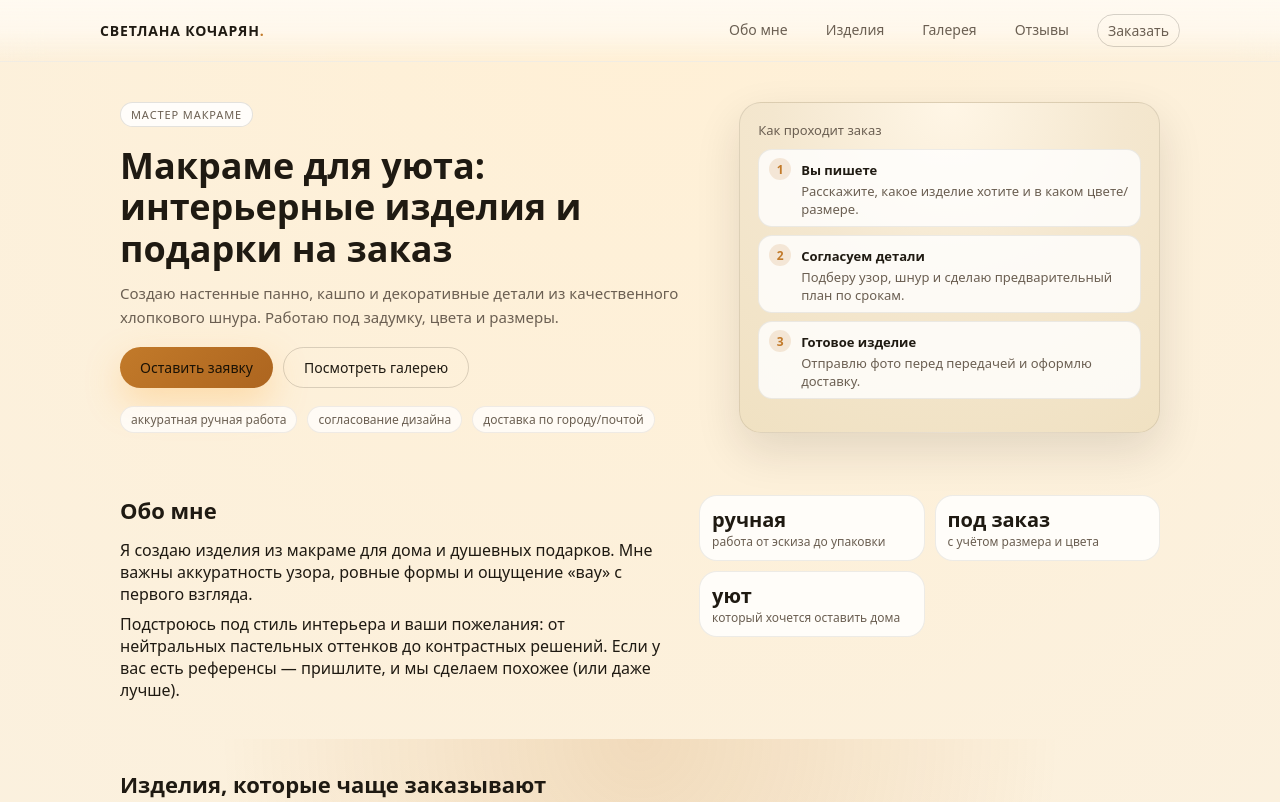
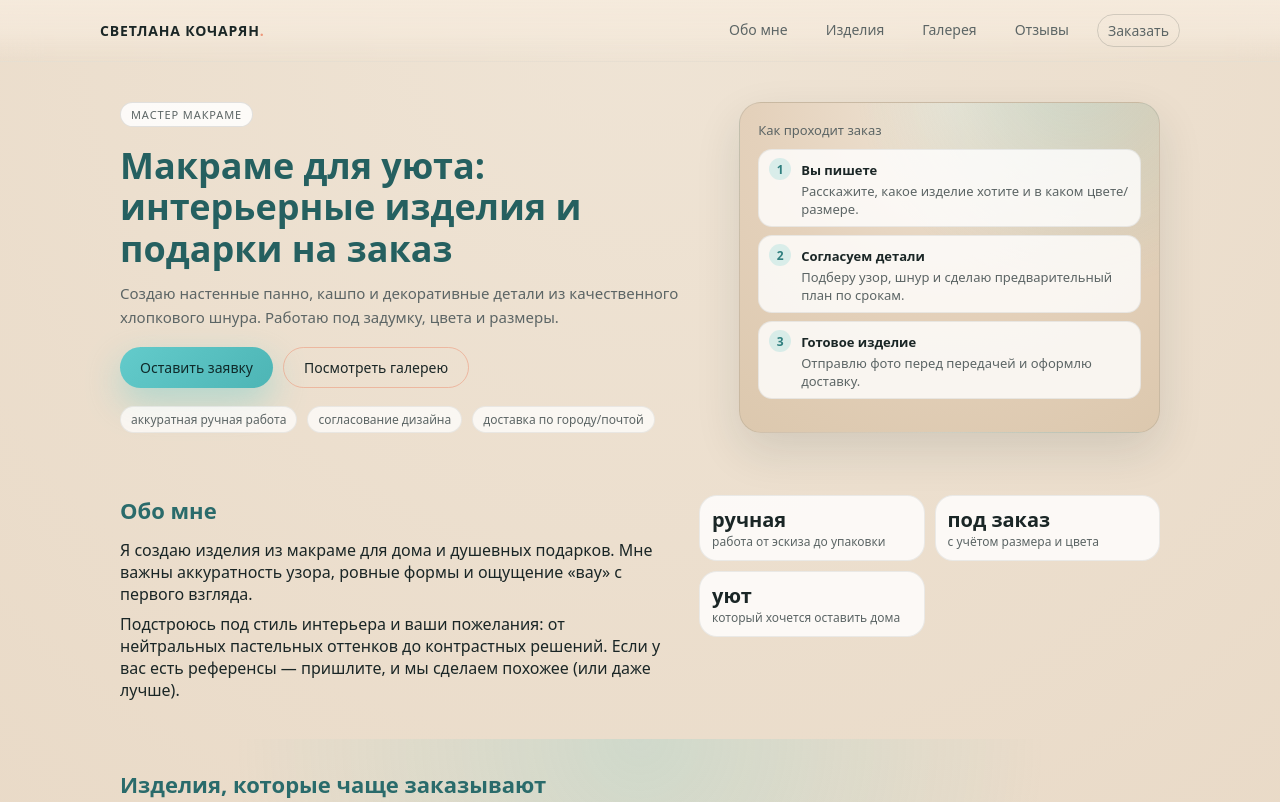
Before and after one commit to svetlakoch-cyber/Svet_Makrame, a plain HTML site: page index.html in a window 1280 px wide. Shown: the top 802 px of the page. Drawn offline with Linux system fonts and the light colour scheme.

Commit message:
Update styles.css

```diff
--- a/styles.css
+++ b/styles.css
@@ -1,14 +1,28 @@
 :root {
-  --bg: #f7f1e6;
-  --bg-elevated: #fffaf2;
-  --bg-elevated-soft: #fbf4e8;
-  --accent: #c27a2a;
-  --accent-soft: rgba(194, 122, 42, 0.15);
-  --accent-strong: #ad651f;
-  --text-main: #1f1a12;
-  --text-muted: #6b5f52;
-  --border-subtle: rgba(31, 26, 18, 0.1);
-  --shadow-soft: 0 18px 45px rgba(31, 26, 18, 0.12);
+  /* Палитра: Peach Pearl, Turquoise, Salmon */
+  --peach: #e4d1bb;
+  --peach-light: #efe4d5;
+  --peach-muted: #dcc8ae;
+  --turquoise: #63cbcb;
+  --turquoise-dark: #4db5b5;
+  --turquoise-soft: rgba(99, 203, 203, 0.22);
+  --salmon: #ed9679;
+  --salmon-dark: #e0785a;
+  --salmon-soft: rgba(237, 150, 121, 0.2);
+
+  --bg: var(--peach);
+  --bg-elevated: #f5eadc;
+  --bg-elevated-soft: var(--peach-light);
+  --primary: var(--turquoise);
+  --primary-soft: var(--turquoise-soft);
+  --primary-strong: var(--turquoise-dark);
+  --accent: var(--salmon);
+  --accent-soft: var(--salmon-soft);
+  --accent-strong: var(--salmon-dark);
+  --text-main: #1a2626;
+  --text-muted: #5c6565;
+  --border-subtle: rgba(26, 38, 38, 0.1);
+  --shadow-soft: 0 18px 45px rgba(26, 50, 50, 0.12);
   --radius-lg: 18px;
   --radius-full: 999px;
 }
@@ -24,7 +38,7 @@ body {
   margin: 0;
   padding: 0;
   font-family: system-ui, -apple-system, BlinkMacSystemFont, "Segoe UI", sans-serif;
-  background: radial-gradient(circle at top, #fff0d6 0, var(--bg) 55%, #f2eadc 100%);
+  background: radial-gradient(circle at top, var(--peach-light) 0, var(--bg) 55%, var(--peach-muted) 100%);
   color: var(--text-main);
 }
 
@@ -50,11 +64,11 @@ a {
   backdrop-filter: blur(18px);
   background: linear-gradient(
     to bottom,
-    rgba(255, 250, 242, 0.95),
-    rgba(255, 250, 242, 0.75),
+    rgba(245, 234, 220, 0.95),
+    rgba(245, 234, 220, 0.75),
     transparent
   );
-  border-bottom: 1px solid rgba(31, 26, 18, 0.06);
+  border-bottom: 1px solid rgba(26, 38, 38, 0.06);
 }
 
 .header-inner {
@@ -72,7 +86,7 @@ a {
 }
 
 .logo span {
-  color: var(--accent);
+  color: var(--salmon);
 }
 
 .nav {
@@ -89,13 +103,13 @@ a {
 }
 
 .nav a:hover {
-  background: rgba(31, 26, 18, 0.06);
+  background: var(--turquoise-soft);
   color: var(--text-main);
   transform: translateY(-1px);
 }
 
 .btn-link {
-  border: 1px solid rgba(31, 26, 18, 0.18);
+  border: 1px solid rgba(26, 38, 38, 0.16);
 }
 
 .hero {
@@ -113,6 +127,7 @@ a {
   font-size: clamp(30px, 4vw, 36px);
   line-height: 1.15;
   margin: 10px 0 12px;
+  color: #256060;
 }
 
 .hero-subtitle {
@@ -129,7 +144,7 @@ a {
   padding: 4px 10px;
   border-radius: var(--radius-full);
   background: rgba(255, 255, 255, 0.85);
-  border: 1px solid rgba(31, 26, 18, 0.12);
+  border: 1px solid rgba(26, 38, 38, 0.12);
   font-size: 11px;
   letter-spacing: 0.08em;
   text-transform: uppercase;
@@ -159,24 +174,24 @@ a {
 }
 
 .btn-primary {
-  background: linear-gradient(135deg, var(--accent), var(--accent-strong));
-  color: #1a1205;
-  box-shadow: 0 14px 35px rgba(255, 179, 71, 0.35);
+  background: linear-gradient(135deg, var(--primary), var(--primary-strong));
+  color: #0f2a2a;
+  box-shadow: 0 14px 35px rgba(99, 203, 203, 0.45);
 }
 
 .btn-primary:hover {
   transform: translateY(-1px);
-  box-shadow: 0 18px 40px rgba(255, 179, 71, 0.45);
+  box-shadow: 0 18px 40px rgba(99, 203, 203, 0.55);
 }
 
 .btn-secondary {
   background: transparent;
   color: var(--text-main);
-  border: 1px solid rgba(31, 26, 18, 0.16);
+  border: 1px solid rgba(237, 150, 121, 0.55);
 }
 
 .btn-secondary:hover {
-  background: rgba(31, 26, 18, 0.06);
+  background: var(--salmon-soft);
   transform: translateY(-1px);
 }
 
@@ -193,15 +208,16 @@ a {
   padding: 4px 10px;
   border-radius: var(--radius-full);
   background: rgba(255, 255, 255, 0.72);
-  border: 1px solid rgba(31, 26, 18, 0.07);
+  border: 1px solid rgba(26, 38, 38, 0.07);
 }
 
 .hero-card {
-  background: radial-gradient(circle at top, #fff6e6 0, #f4e7cf 45%, #f0e1c2 100%);
+  background: radial-gradient(circle at 80% -10%, rgba(99, 203, 203, 0.2) 0, transparent 45%),
+    radial-gradient(circle at top, var(--peach-light) 0, var(--peach) 50%, var(--peach-muted) 100%);
   border-radius: 22px;
   padding: 18px 18px 16px;
   box-shadow: var(--shadow-soft);
-  border: 1px solid rgba(31, 26, 18, 0.1);
+  border: 1px solid rgba(26, 38, 38, 0.1);
 }
 
 .hero-card-header {
@@ -233,15 +249,15 @@ a {
   padding: 8px 10px;
   border-radius: 14px;
   background: rgba(255, 255, 255, 0.8);
-  border: 1px solid rgba(31, 26, 18, 0.08);
+  border: 1px solid rgba(26, 38, 38, 0.08);
 }
 
 .step-number {
   width: 22px;
   height: 22px;
   border-radius: 50%;
-  background: var(--accent-soft);
-  color: var(--accent);
+  background: var(--primary-soft);
+  color: #2f7f7f;
   display: inline-flex;
   align-items: center;
   justify-content: center;
@@ -266,14 +282,15 @@ a {
 .section-gray {
   background: radial-gradient(
     circle at top,
-    rgba(194, 122, 42, 0.18),
-    transparent 60%
+    rgba(99, 203, 203, 0.2),
+    transparent 58%
   );
 }
 
 h2 {
   font-size: 22px;
   margin: 0 0 14px;
+  color: #2a6b6b;
 }
 
 p {
@@ -297,7 +314,7 @@ p {
   background: rgba(255, 255, 255, 0.82);
   border-radius: var(--radius-lg);
   padding: 10px 12px;
-  border: 1px solid rgba(31, 26, 18, 0.08);
+  border: 1px solid rgba(26, 38, 38, 0.08);
 }
 
 .fact-number {
@@ -322,12 +339,13 @@ p {
   background: rgba(255, 255, 255, 0.88);
   border-radius: 18px;
   padding: 14px 14px 12px;
-  border: 1px solid rgba(31, 26, 18, 0.07);
+  border: 1px solid rgba(26, 38, 38, 0.07);
 }
 
 .card h3 {
   margin: 0 0 8px;
   font-size: 16px;
+  color: #2a6b6b;
 }
 
 .card p {
@@ -355,9 +373,9 @@ p {
 .work-thumb {
   height: 150px;
   border-radius: 14px;
-  background: radial-gradient(circle at 20% 10%, var(--accent-soft), transparent 55%),
-    linear-gradient(135deg, rgba(194, 122, 42, 0.22), rgba(31, 26, 18, 0.06));
-  border: 1px solid rgba(31, 26, 18, 0.08);
+  background: radial-gradient(circle at 20% 10%, var(--primary-soft), transparent 55%),
+    linear-gradient(135deg, rgba(237, 150, 121, 0.35), rgba(99, 203, 203, 0.15));
+  border: 1px solid rgba(26, 38, 38, 0.08);
   position: relative;
   overflow: hidden;
 }
@@ -368,7 +386,7 @@ p {
   inset: -30% -10%;
   background: repeating-linear-gradient(
     60deg,
-    rgba(31, 26, 18, 0.06) 0 8px,
+    rgba(26, 50, 50, 0.07) 0 8px,
     transparent 8px 16px
   );
   transform: rotate(-6deg);
@@ -381,7 +399,7 @@ p {
   padding: 4px 10px;
   border-radius: var(--radius-full);
   background: var(--accent-soft);
-  color: var(--accent);
+  color: #c65a42;
   font-size: 11px;
   text-transform: uppercase;
   letter-spacing: 0.06em;
@@ -428,10 +446,10 @@ p {
 }
 
 .contact-form {
-  background: rgba(255, 250, 242, 0.95);
+  background: rgba(255, 252, 248, 0.92);
   border-radius: 20px;
   padding: 14px 14px 12px;
-  border: 1px solid rgba(31, 26, 18, 0.1);
+  border: 1px solid rgba(26, 38, 38, 0.1);
   box-shadow: var(--shadow-soft);
 }
 
@@ -450,7 +468,7 @@ textarea {
   width: 100%;
   padding: 8px 10px;
   border-radius: 10px;
-  border: 1px solid rgba(31, 26, 18, 0.14);
+  border: 1px solid rgba(26, 38, 38, 0.14);
   background: rgba(255, 255, 255, 0.95);
   color: var(--text-main);
   font-family: inherit;
@@ -461,13 +479,13 @@ textarea {
 
 input::placeholder,
 textarea::placeholder {
-  color: rgba(107, 95, 82, 0.72);
+  color: rgba(92, 101, 101, 0.72);
 }
 
 input:focus,
 textarea:focus {
-  border-color: var(--accent);
-  box-shadow: 0 0 0 1px rgba(194, 122, 42, 0.35);
+  border-color: var(--primary);
+  box-shadow: 0 0 0 1px rgba(99, 203, 203, 0.45);
   background: rgba(255, 255, 255, 1);
 }
 
@@ -482,10 +500,10 @@ textarea:focus {
 }
 
 .site-footer {
-  border-top: 1px solid rgba(31, 26, 18, 0.08);
+  border-top: 1px solid rgba(26, 38, 38, 0.08);
   padding: 14px 0 18px;
   margin-top: 10px;
-  background: radial-gradient(circle at top, #fff0d6 0, #f2eadc 45%, #f2eadc 100%);
+  background: radial-gradient(circle at top, var(--peach-light) 0, var(--peach-muted) 50%, var(--peach-muted) 100%);
 }
 
 .footer-inner {
```
